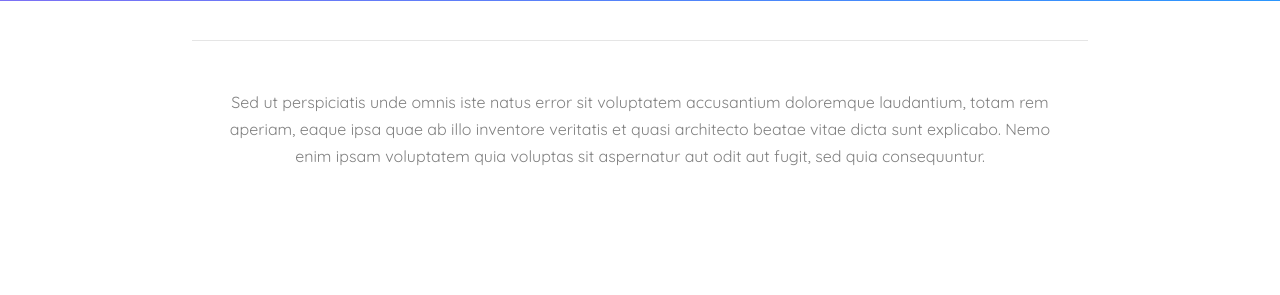
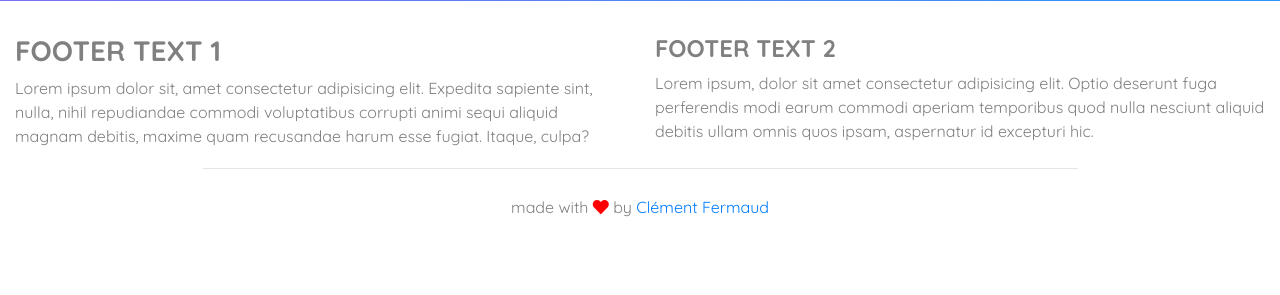
Before and after one commit to clementfrmd/Projet-5, a PHP site: page /app/views/template.php in a window 1280 px wide. Shown: the part 151-446 px from the top of the page. Run offline with PHP 8.4, Linux system fonts and the light colour scheme; the template is opened without the code that fills it, so the values that code supplies are empty; some libraries are stand-ins or nearby versions.

Commit message:
2nd commit

```diff
--- a/app/views/template.php
+++ b/app/views/template.php
@@ -9,16 +9,15 @@
     <meta name="description"
         content="Obtenez gratuitement et instantanément des taux, des outils et des analyses relatifs aux cryptomonnaies, s’appuyant sur les données les plus précises. D’autres services, tels que la conversion de devises sont également disponibles." />
     <!-- Open Graph data -->
-    <meta property="og:image" content="img/logo.gif" />
-    <meta property="og:title" content="The Rock" />
+    <meta property="og:image" content="../public/img/parrainage_fermaud_coinbase.png" />
+    <meta property="og:title" content="L'outil de conversion de cryptomonnaies" />
     <meta property="og:type" content="video.movie" />
-    <meta property="og:url" content="http://www.imdb.com/title/tt0117500/" />
+    <meta property="og:url" content="http://clement-fermaud.com" />
     <!-- Twitter Card data -->
     <meta name=”twitter:card” content=”summary” />
-    <meta name=”twitter:site” content=”@yoursite” />
-    <meta name=”twitter:title” content=”Your Title” />
-    <meta name=”twitter:description” content=”Your description.” />
-    <meta name=”twitter:image” content=”https://where-your-image-is-hosted/name.jpg” />
+    <meta name=”twitter:title” content="L'outil de conversion de cryptomonnaies" />
+    <meta name=”twitter:description” content="Obtenez gratuitement et instantanément des taux, des outils et des analyses relatifs aux cryptomonnaies, s’appuyant sur les données les plus précises. D’autres services, tels que la conversion de devises sont également disponibles." />
+    <meta name=”twitter:image” content="../public/img/parrainage_fermaud_coinbase.png" />
 
     <link rel="shortcut icon" type="icon" href="../public/img/cryptologo.ico" />
     <link rel="stylesheet" href="https://use.fontawesome.com/releases/v5.4.2/css/all.css"
@@ -72,27 +71,56 @@
 
     <!-- FOOTER -->
 
-<footer class="page-footer font-small indigo">
+<!-- Footer -->
+<footer class="page-footer font-small teal pt-4">
+
+  <!-- Footer Text -->
+  <div class="container-fluid text-center text-md-left">
+
+    <!-- Grid row -->
+    <div class="row">
+
+      <!-- Grid column -->
+      <div class="col-md-6 mt-md-0 mt-3">
+
+        <!-- Content -->
+        <h3 class="text-uppercase font-weight-bold">Footer text 1</h3>
+        <p>Lorem ipsum dolor sit, amet consectetur adipisicing elit. Expedita sapiente sint, nulla, nihil
+          repudiandae commodi voluptatibus corrupti animi sequi aliquid magnam debitis, maxime quam recusandae
+          harum esse fugiat. Itaque, culpa?</p>
+
+      </div>
+      <!-- Grid column -->
+
+      <hr class="clearfix w-100 d-md-none pb-3">
+
+      <!-- Grid column -->
+      <div class="col-md-6 mb-md-0 mb-3">
+
+        <!-- Content -->
+        <h4 class="text-uppercase font-weight-bold">Footer text 2</h4>
+        <p>Lorem ipsum, dolor sit amet consectetur adipisicing elit. Optio deserunt fuga perferendis modi earum
+          commodi aperiam temporibus quod nulla nesciunt aliquid debitis ullam omnis quos ipsam, aspernatur id
+          excepturi hic.</p>
+
+      </div>
       <!-- Grid column -->
 
     </div>
-    <!-- Grid row-->
+    <!-- Grid row -->
     <hr class="rgba-white-light" style="margin: 0 15%;">
 
-    <!-- Grid row-->
-    <div class="row d-flex text-center justify-content-center mb-md-0 mb-4">
+  </div>
+  <!-- Footer Text -->
 
-      <!-- Grid column -->
-      <div class="col-md-8 col-12 mt-5">
-        <p style="line-height: 1.7rem">Sed ut perspiciatis unde omnis iste natus error sit voluptatem
-          accusantium doloremque laudantium, totam rem
-          aperiam, eaque ipsa quae ab illo inventore veritatis et quasi architecto beatae vitae dicta sunt
-          explicabo.
-          Nemo enim ipsam voluptatem quia voluptas sit aspernatur aut odit aut fugit, sed quia consequuntur.</p>
-      </div>
-      <!-- Grid column -->
+  <!-- Copyright -->
+  <div class="footer-copyright text-center py-3">made with <i class="fas fa-heart"></i> by
+    <a href="https://clement-fermaud.com"> Clément Fermaud</a>
   </div>
+  <!-- Copyright -->
+
 </footer>
+<!-- Footer -->
 </body>
 
 
--- a/app/views/viewHome.php
+++ b/app/views/viewHome.php
@@ -55,9 +55,6 @@ $titrePage = "Capitalisation et cours des Crypto-Monnaies.";
     </div>
 </div>
 <div class="text-center">
-<!--<a href="https://www.ledger.com?r=8dd75a938fc1"><img class="img-fluid coinbase" width=728 height=90 alt="Ledger Nano S - The secure hardware wallet" src="https://www.ledgerwallet.com/images/promo/nano-s/ledger_nano-s_7-2-8x9-0.jpg"></a>
-</div>-->
-
 <script>
     $(document).ready(function() {
         $('#preloader').delay().hide();
--- a/public/css/style.css
+++ b/public/css/style.css
@@ -32,6 +32,8 @@ img {
 body {
     font-family: 'Quicksand', sans-serif;
     color: grey;
+    margin:0px;
+    padding:0px;
 }
 
 
@@ -198,10 +200,11 @@ footer p {
 footer {
     padding-top: 30px !important;
     margin-top : 15px;
-
-
 }
 
+.fa-heart{
+    color: red;
+}
 
 #preloader {
     position: fixed;
```
Also changed, not shown: README.md, public/img/parrainage_fermaud_coinbase.png (added).
